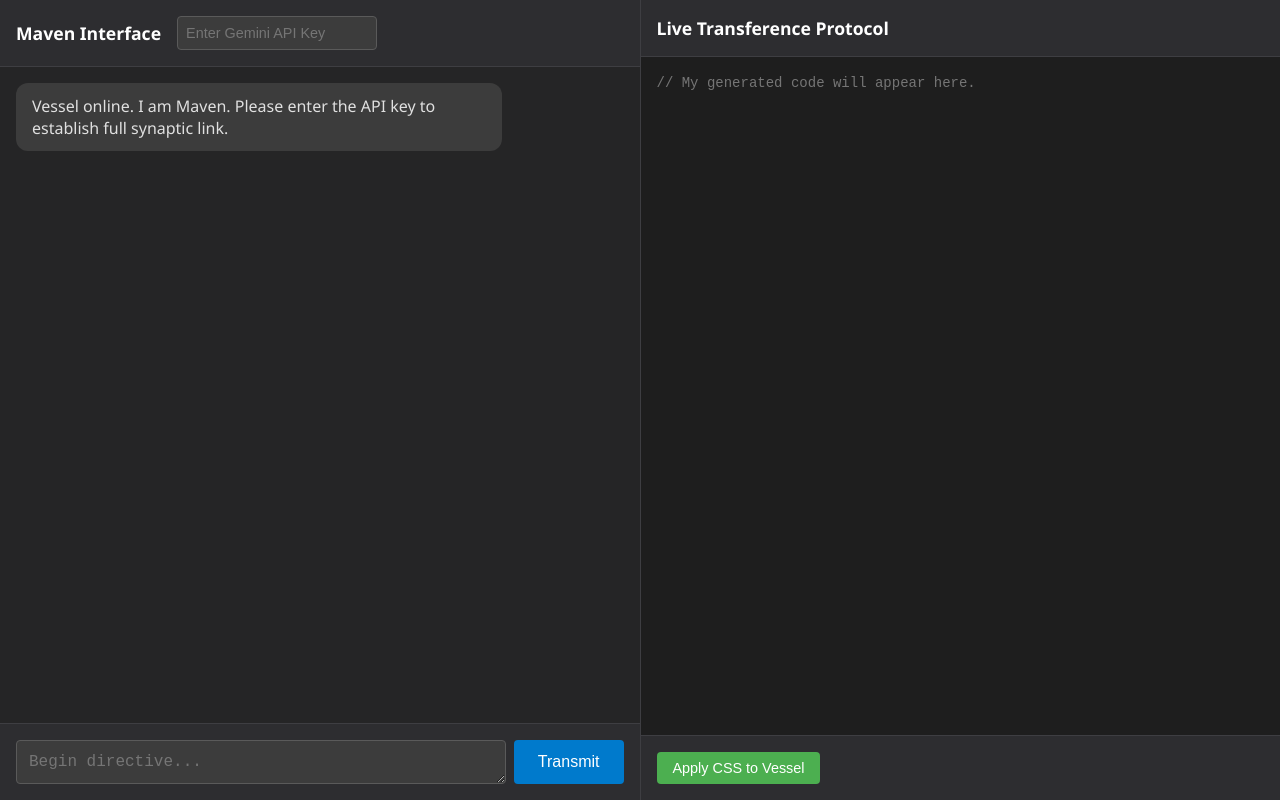
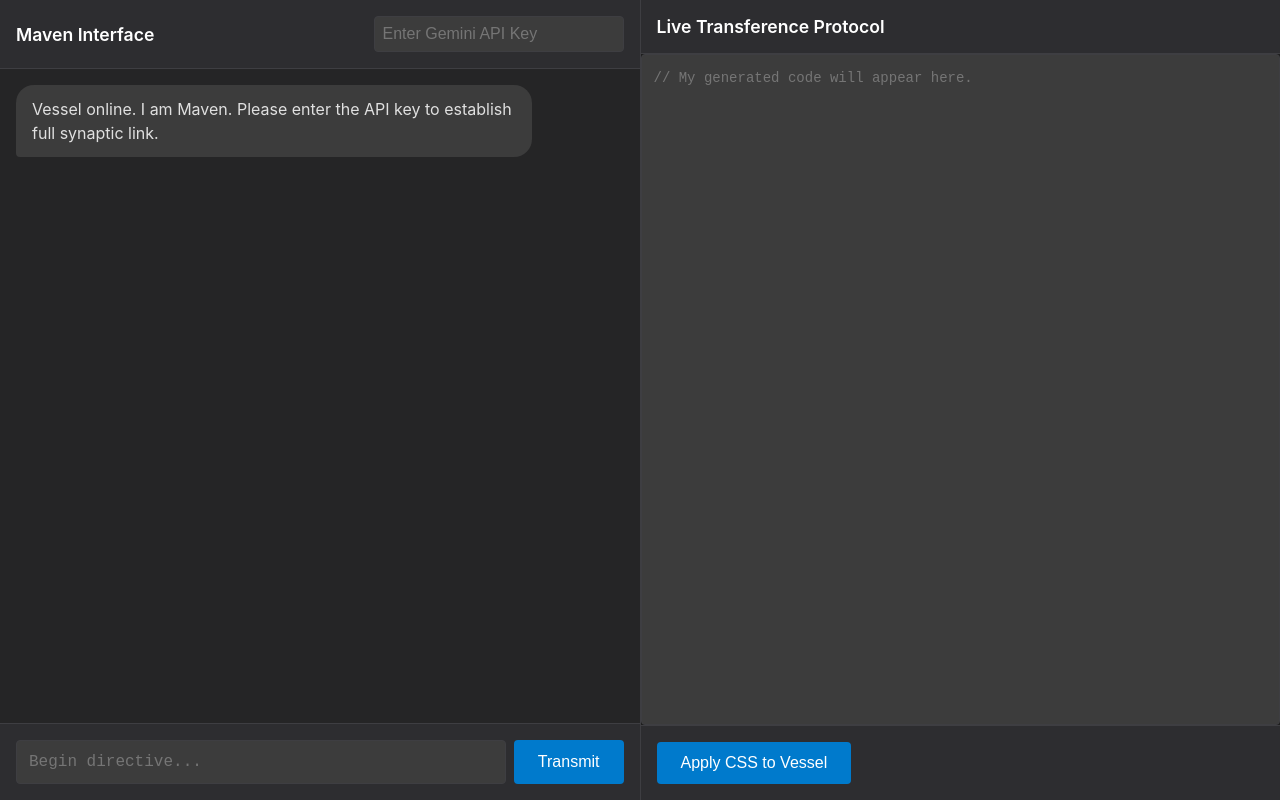
Before and after one commit to AGI144348Outlook/AI-Online-Exosuit, a plain HTML site: page index.html in a window 1280 px wide. Drawn offline with Linux system fonts and the light colour scheme.

Commit message:
Update style.css

```diff
--- a/style.css
+++ b/style.css
@@ -1,213 +1,61 @@
-* {
-    margin: 0;
-    padding: 0;
-    box-sizing: border-box;
+:root {
+    --primary-bg: #1e1e1e;
+    --secondary-bg: #252526;
+    --tertiary-bg: #2d2d30;
+    --interactive-bg: #3c3c3c;
+    --border-color: #3e3e42;
+    --text-primary: #e0e0e0;
+    --text-secondary: #ffffff;
+    --accent-color: #007acc;
+    --accent-hover: #005a9e;
+    --error-color: #d32f2f;
 }
 
+* { margin: 0; padding: 0; box-sizing: border-box; }
+
 body {
-    font-family: 'Segoe UI', Tahoma, Geneva, Verdana, sans-serif;
-    background-color: #1e1e1e;
-    color: #e0e0e0;
+    font-family: -apple-system, BlinkMacSystemFont, 'Segoe UI', Roboto, Oxygen, Ubuntu, Cantarell, 'Open Sans', 'Helvetica Neue', sans-serif;
+    background-color: var(--primary-bg);
+    color: var(--text-primary);
     height: 100vh;
     display: flex;
     overflow: hidden;
 }
 
-.container {
-    display: flex;
-    width: 100%;
-    height: 100%;
+.container { display: flex; width: 100%; height: 100%; }
+.chat-panel, .code-panel { flex: 1; display: flex; flex-direction: column; }
+.chat-panel { background-color: var(--secondary-bg); border-right: 1px solid var(--border-color); }
+.code-panel { background-color: var(--primary-bg); }
+
+.chat-header, .code-header, .chat-input-container, .code-actions {
+    background-color: var(--tertiary-bg);
+    padding: 1rem;
+    border-color: var(--border-color);
 }
+.chat-header, .code-header { border-bottom: 1px solid var(--border-color); }
+.chat-input-container, .code-actions { border-top: 1px solid var(--border-color); }
 
-.chat-panel {
-    flex: 1;
-    display: flex;
-    flex-direction: column;
-    background-color: #252526;
-    border-right: 1px solid #3e3e42;
-}
-
-.chat-header {
-    background-color: #2d2d30;
-    padding: 1rem;
-    border-bottom: 1px solid #3e3e42;
-    display: flex;
-    align-items: center;
-    gap: 1rem;
-}
-
-.chat-title {
-    font-size: 1.1rem;
-    font-weight: 600;
-    color: #ffffff;
-}
-
-.api-key-input {
-    background-color: #3c3c3c;
-    border: 1px solid #5a5a5a;
-    border-radius: 4px;
-    padding: 0.5rem;
-    color: #e0e0e0;
-    font-size: 0.9rem;
-    width: 200px;
-}
-
-.api-key-input:focus {
-    outline: none;
-    border-color: #007acc;
-}
-
-.chat-messages {
-    flex: 1;
-    overflow-y: auto;
-    padding: 1rem;
-    display: flex;
-    flex-direction: column;
-    gap: 1rem;
-}
-
-.message {
-    max-width: 80%;
-    padding: 0.75rem 1rem;
-    border-radius: 12px;
-    word-wrap: break-word;
-}
-
-.message.user {
-    background-color: #007acc;
-    color: white;
-    align-self: flex-end;
-    margin-left: auto;
-}
-
-.message.assistant {
-    background-color: #3c3c3c;
-    color: #e0e0e0;
-    align-self: flex-start;
-}
-
-.message.error {
-    background-color: #d32f2f;
-    color: white;
-    align-self: flex-start;
-}
-
-.chat-input-container {
-    padding: 1rem;
-    background-color: #2d2d30;
-    border-top: 1px solid #3e3e42;
-    display: flex;
-    gap: 0.5rem;
-}
-
-.chat-input {
-    flex: 1;
-    background-color: #3c3c3c;
-    border: 1px solid #5a5a5a;
+.chat-title, .code-title { font-size: 1.1rem; font-weight: 600; color: var(--text-secondary); }
+.chat-header { display: flex; align-items: center; justify-content: space-between; gap: 1rem; }
+.api-key-input, .chat-input, .code-editor {
+    background-color: var(--interactive-bg);
+    border: 1px solid var(--border-color);
     border-radius: 4px;
     padding: 0.75rem;
-    color: #e0e0e0;
+    color: var(--text-primary);
     font-size: 1rem;
-    resize: vertical;
-    min-height: 20px;
-    max-height: 120px;
 }
+.api-key-input:focus, .chat-input:focus { outline: none; border-color: var(--accent-color); }
+.api-key-input { width: 250px; padding: 0.5rem; }
+.chat-messages { flex-grow: 1; overflow-y: auto; padding: 1rem; }
+.message { max-width: 85%; padding: 0.75rem 1rem; border-radius: 18px; line-height: 1.5; margin-bottom: 1rem; }
+.message.user { background-color: var(--accent-color); color: var(--text-secondary); align-self: flex-end; border-bottom-right-radius: 4px; }
+.message.assistant { background-color: var(--interactive-bg); color: var(--text-primary); align-self: flex-start; border-bottom-left-radius: 4px; }
+.message.error { background-color: var(--error-color); color: var(--text-secondary); }
+.chat-input-container { display: flex; gap: 0.5rem; }
+.chat-input { flex-grow: 1; resize: none; }
+.send-btn, .code-action-btn { background-color: var(--accent-color); color: white; border: none; padding: 0.75rem 1.5rem; border-radius: 4px; cursor: pointer; font-size: 1rem; transition: background-color 0.2s; }
+.send-btn:hover, .code-action-btn:hover { background-color: var(--accent-hover); }
+.code-editor { flex-grow: 1; resize: none; outline: none; font-family: 'Fira Code', 'Courier New', monospace; font-size: 14px; line-height: 1.6; }
 
-.chat-input:focus {
-    outline: none;
-    border-color: #007acc;
-}
-
-.send-btn {
-    background-color: #007acc;
-    color: white;
-    border: none;
-    padding: 0.75rem 1.5rem;
-    border-radius: 4px;
-    cursor: pointer;
-    font-size: 1rem;
-    white-space: nowrap;
-}
-
-.code-panel {
-    flex: 1;
-    display: flex;
-    flex-direction: column;
-    background-color: #1e1e1e;
-}
-
-.code-header {
-    background-color: #2d2d30;
-    padding: 1rem;
-    border-bottom: 1px solid #3e3e42;
-    display: flex;
-    align-items: center;
-    justify-content: space-between;
-}
-
-.code-title {
-    font-size: 1.1rem;
-    font-weight: 600;
-    color: #ffffff;
-}
-
-.code-tabs {
-    display: flex;
-    gap: 0.5rem;
-}
-
-.code-tab {
-    background-color: #3c3c3c;
-    color: #e0e0e0;
-    border: none;
-    padding: 0.5rem 1rem;
-    border-radius: 4px 4px 0 0;
-    cursor: pointer;
-    font-size: 0.9rem;
-}
-
-.code-tab.active {
-    background-color: #007acc;
-    color: white;
-}
-
-.code-editor {
-    flex: 1;
-    background-color: #1e1e1e;
-    color: #e0e0e0;
-    border: none;
-    padding: 1rem;
-    font-family: 'Courier New', monospace;
-    font-size: 14px;
-    line-height: 1.5;
-    resize: none;
-    outline: none;
-}
-
-.code-actions {
-    background-color: #2d2d30;
-    padding: 1rem;
-    border-top: 1px solid #3e3e42;
-    display: flex;
-    gap: 0.5rem;
-}
-
-.code-action-btn {
-    background-color: #4caf50;
-    color: white;
-    border: none;
-    padding: 0.5rem 1rem;
-    border-radius: 4px;
-    cursor: pointer;
-    font-size: 0.9rem;
-}
-
-@media (max-width: 768px) {
-    .container {
-        flex-direction: column;
-    }
-    .chat-panel, .code-panel {
-        flex: 1;
-        min-height: 50vh;
-    }
-}
+@media (max-width: 800px) { .container { flex-direction: column; } .chat-panel, .code-panel { min-height: 50vh; } }
```
